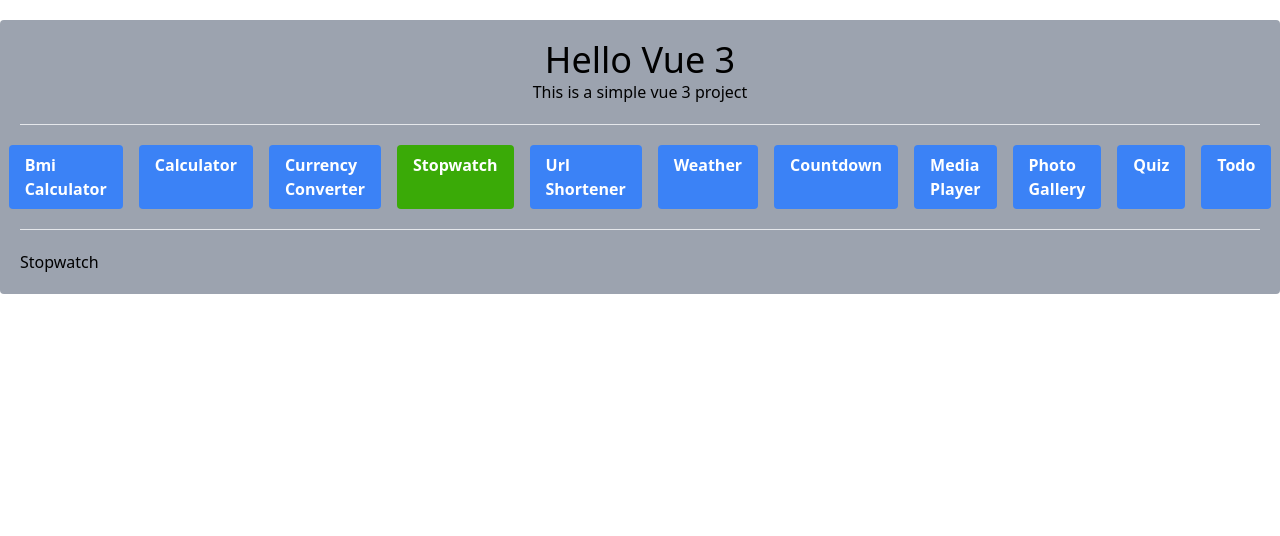
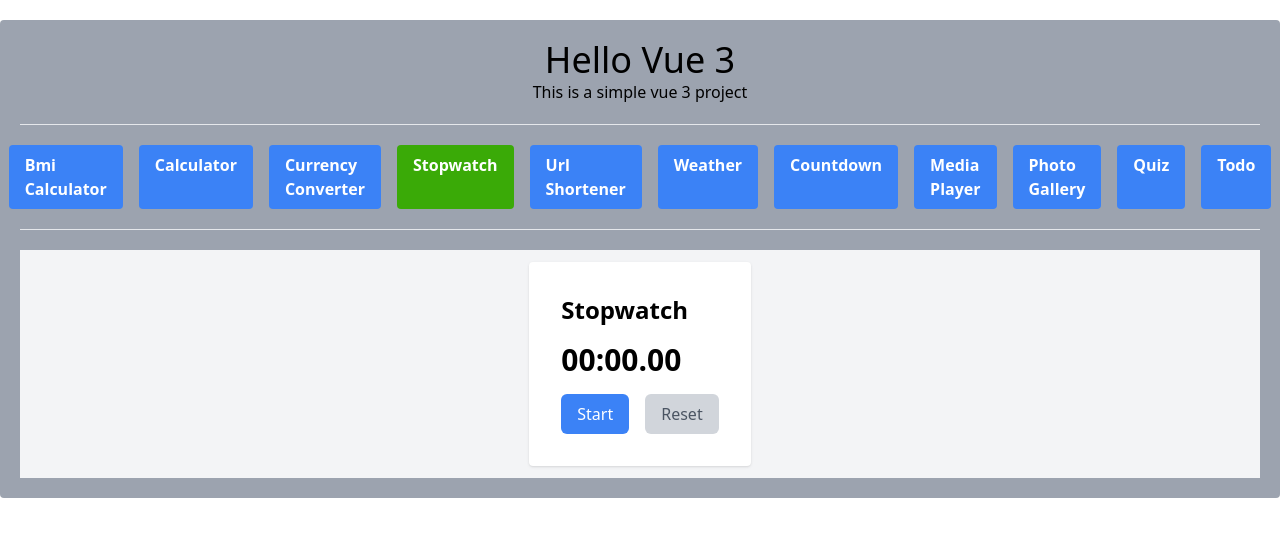
Before and after one commit to spysabbir/vuejs-small_multiple-applications, a Vue app: page /stopwatch in a window 1280 px wide. Shown: the top 536 px of the page. Built offline with nearby package versions, Linux system fonts and the light colour scheme.

Commit message:
Stopwatch Done

```diff
--- a/src/views/Stopwatch.vue
+++ b/src/views/Stopwatch.vue
@@ -1,13 +1,57 @@
-<script setup>
-
-</script>
-
 <template>
-<div>
-    <h1>Stopwatch</h1>
+<div class="flex justify-center items-center mt-5 p-3 bg-gray-100">
+    <div class="bg-white p-8 rounded shadow">
+    <h1 class="text-2xl font-bold mb-4">Stopwatch</h1>
+    <div class="text-3xl font-semibold mb-4">{{ formattedTime }}</div>
+    <div class="flex justify-center">
+        <button @click="toggleTimer" :class="{ 'bg-blue-500': !isRunning, 'bg-red-500': isRunning }" class="py-2 px-4 text-white rounded-md mr-4 focus:outline-none">{{ isRunning ? 'Stop' : 'Start' }}</button>
+        <button @click="resetTimer" :disabled="!isRunning && currentTime === 0" class="py-2 px-4 bg-gray-300 text-gray-600 rounded-md focus:outline-none">Reset</button>
+    </div>
+    </div>
 </div>
 </template>
 
-<style>
+<script setup>
+import { ref, computed } from 'vue';
+
+const startTime = ref(0);
+const currentTime = ref(0);
+const interval = ref(null);
+const isRunning = ref(false);
+
+const formattedTime = computed(() => {
+const totalMilliseconds = isRunning.value ? Date.now() - startTime.value + currentTime.value : currentTime.value;
+const minutes = Math.floor(totalMilliseconds / (1000 * 60));
+const seconds = Math.floor((totalMilliseconds % (1000 * 60)) / 1000);
+const milliseconds = Math.floor((totalMilliseconds % 1000) / 10);
+return `${padTime(minutes)}:${padTime(seconds)}.${padTime(milliseconds)}`;
+});
+
+const padTime = (value) => {
+return value.toString().padStart(2, '0');
+};
+
+const toggleTimer = () => {
+if (isRunning.value) {
+    clearInterval(interval.value);
+    currentTime.value = Date.now() - startTime.value + currentTime.value;
+} else {
+    startTime.value = Date.now();
+    interval.value = setInterval(() => {
+    currentTime.value = Date.now() - startTime.value + currentTime.value;
+    }, 10);
+}
+isRunning.value = !isRunning.value;
+};
+
+const resetTimer = () => {
+clearInterval(interval.value);
+startTime.value = 0;
+currentTime.value = 0;
+isRunning.value = false;
+};
+</script>
+
+<style scoped>
 
 </style>
```
